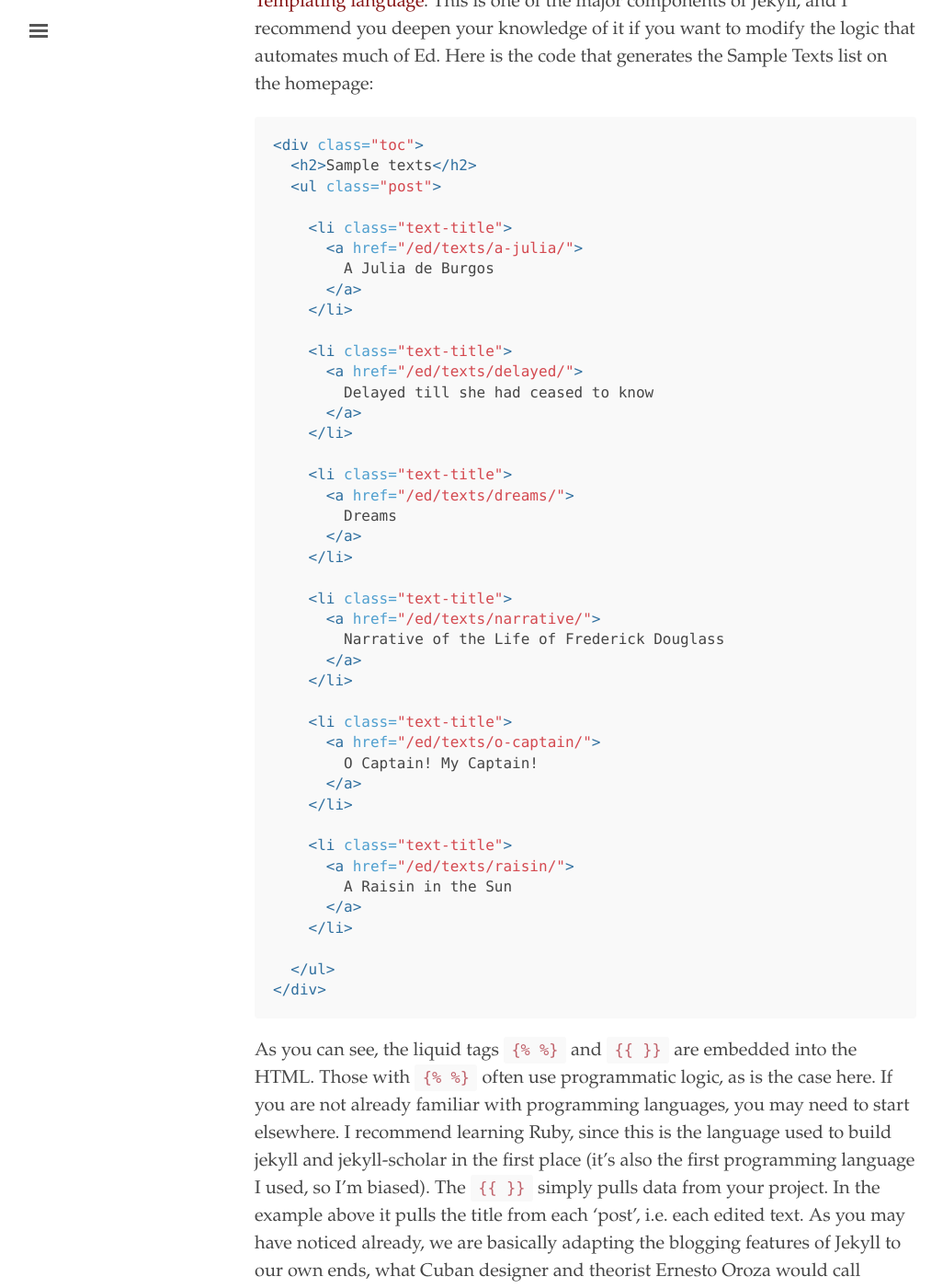
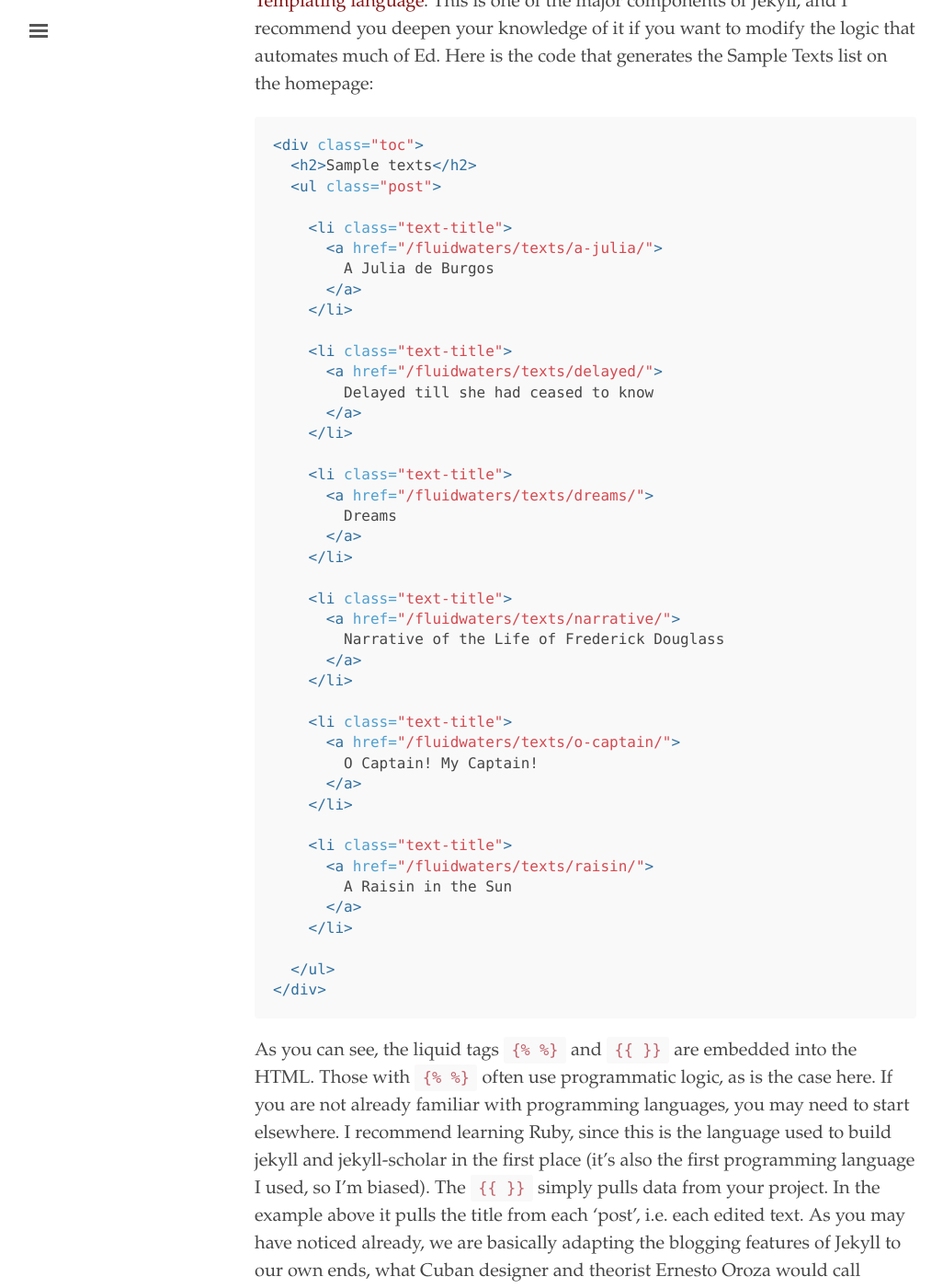
Before and after one commit to photofelli/fluidwaters, a Jekyll site: the page built from documentation.md, in a window 1280 px wide and 1400 px high, scrolled down 17712 px. Shown: the whole window at 92% size, without its empty margins (3-1029 px from the left). Built offline with Jekyll 4.4.1, drawn with Linux system fonts in a browser that asks for light colours.

Commit message:
Change the base URL

```diff
--- a/_config.yml
+++ b/_config.yml
@@ -5,7 +5,7 @@ title:               Fluid like the Waters
 tagline:             'a jekyll theme for minimal editions'
 description:         'Ed is a Jekyll theme designed for textual editors based on minimal computing principles, and focused on legibility and flexibility.'
 url:                 'http://minicomp.github.io'
-baseurl:             '/ed'
+baseurl:             '/fluidwaters'
 
 # About/contact
 author:
```
